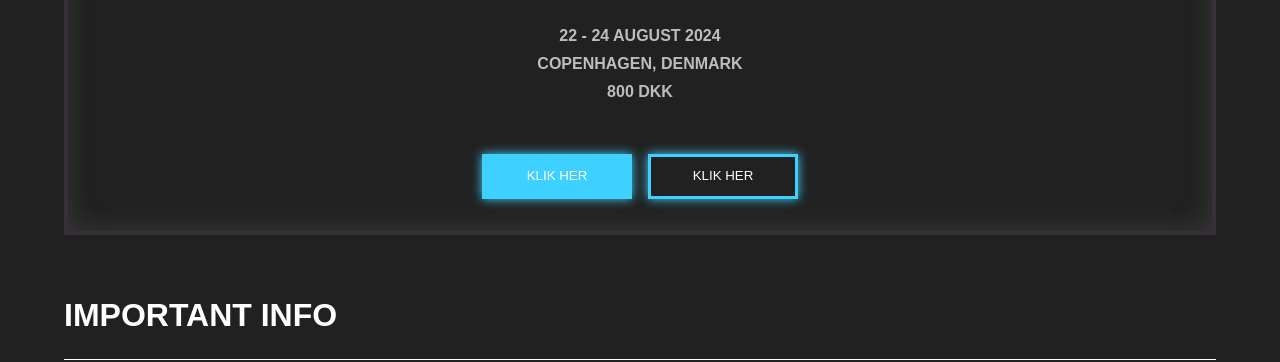
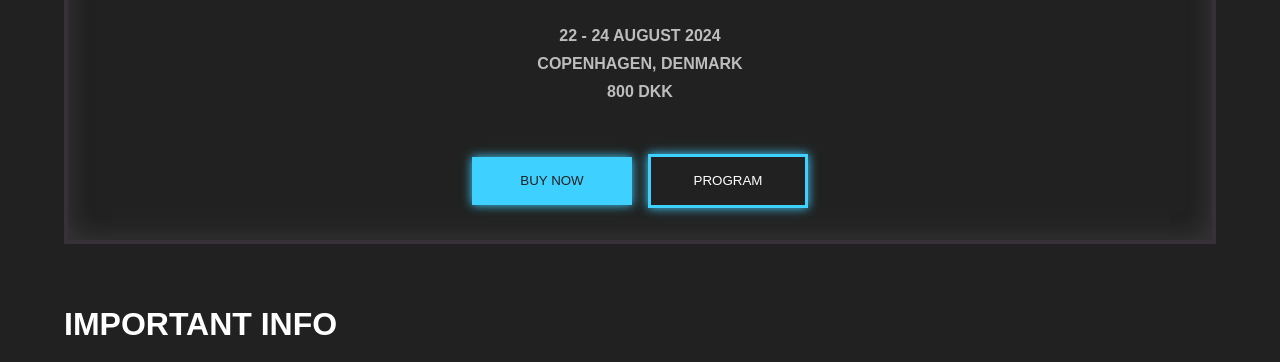
Before and after one commit to Fridakea/karrusel-festival, an Astro site: page /tickets in a window 1280 px wide. Shown: the part 816-1178 px from the top of the page. Built offline with nearby package versions, Linux system fonts and the light colour scheme; Astro itself is replaced by a stand-in of ours; a web font is replaced by a local one.

Commit message:
Laver responsive knapper, og opdaterer navigationsmenuen.

```diff
--- a/src/components/Navigation.astro
+++ b/src/components/Navigation.astro
@@ -68,6 +68,10 @@ nav {
   gap: 2rem;
 }
 
+.logo_link {
+  z-index: 9999;
+}
+
 .logo_wrapper {
   display: flex;
   justify-content: center;
@@ -107,6 +111,7 @@ nav {
   .sidebar a {
     font-family: 'Andale Mono Regular';
     font-size: var(--spacing-xlarge);
+    text-wrap: nowrap;
     padding: 8px;
     transition: 0.2s;
   }
@@ -166,7 +171,12 @@ nav {
 .logo_text p{
   font-size: 1rem;
 }
+
+.burger_button {
+  top: 2rem;
+  right: 2rem;
   }
+}
 
 </style>
 
--- a/src/components/Ticket-card.astro
+++ b/src/components/Ticket-card.astro
@@ -1,6 +1,8 @@
 ---
 import OutlinedButton from "../components/buttons/Outlined-button.astro";
 import FilledButton from "../components/buttons/Filled-button.astro";
+import ResponsiveButton from "../components/buttons/Responsive-button.astro";
+import ResponsiveOutlinedButton from "../components/buttons/Responsive-outlined-button.astro";
 const { buttonText } = Astro.props;
 ---
 
@@ -20,8 +22,8 @@ const { buttonText } = Astro.props;
     </div>
 
     <div class="ticket_button_wrapper">
-    <FilledButton buttonText="BUY NOW"/>
-    <OutlinedButton />
+    <ResponsiveButton textButton="BUY NOW" />
+    <ResponsiveOutlinedButton outlinedText="PROGRAM" />
     </div>
 </div>
 
@@ -62,6 +64,7 @@ const { buttonText } = Astro.props;
         gap: 8px;
         width: 100%;
         background: transparent;
+        padding: 0 2rem;
     }
 
     h1 {
--- /dev/null
+++ b/src/components/buttons/Responsive-button.astro
@@ -0,0 +1,33 @@
+---
+const { textButton } = Astro.props;
+---
+
+<button>{ textButton }</button>
+
+<style>
+  button {
+    width: 100%;
+    height: auto;
+    padding: 1rem 2rem;
+    border: none;
+    color: var(--primary-color);
+    background-color: var(--tertiary-color);
+    box-shadow: 0 0 10px var(--tertiary-color);
+    text-transform: uppercase;
+  }
+
+  button:hover {
+    text-decoration: underline;
+    background-color: var(--tertiary-shade-color);
+    box-shadow: 0 0 10px var(--tertiary-shade-color);
+  }
+
+  @media (min-width: 768px) {
+    button {
+    width: auto;
+    min-width: 10rem;
+    height: auto;
+    padding: 1rem 2rem;
+  }
+  }
+</style>
--- /dev/null
+++ b/src/components/buttons/Responsive-outlined-button.astro
@@ -0,0 +1,32 @@
+---
+const { outlinedText } = Astro.props;
+---
+
+<button>{ outlinedText }</button>
+
+<style>
+  button {
+    width: 100%;
+    height: auto;
+    padding: 1rem 2rem;
+    border: 3px solid var(--tertiary-color);
+    box-shadow: 0 0 10px var(--tertiary-color);
+    text-transform: uppercase;
+  }
+
+  button:hover {
+    text-decoration: underline;
+    border: 3px solid var(--tertiary-shade-color);
+    box-shadow: 0 0 10px var(--tertiary-shade-color);
+  }
+
+  @media (min-width: 768px) {
+    button {
+    width: auto;
+    min-width: 10rem;
+    height: auto;
+    padding: 1rem 2rem;
+  }
+}
+
+</style>
```
